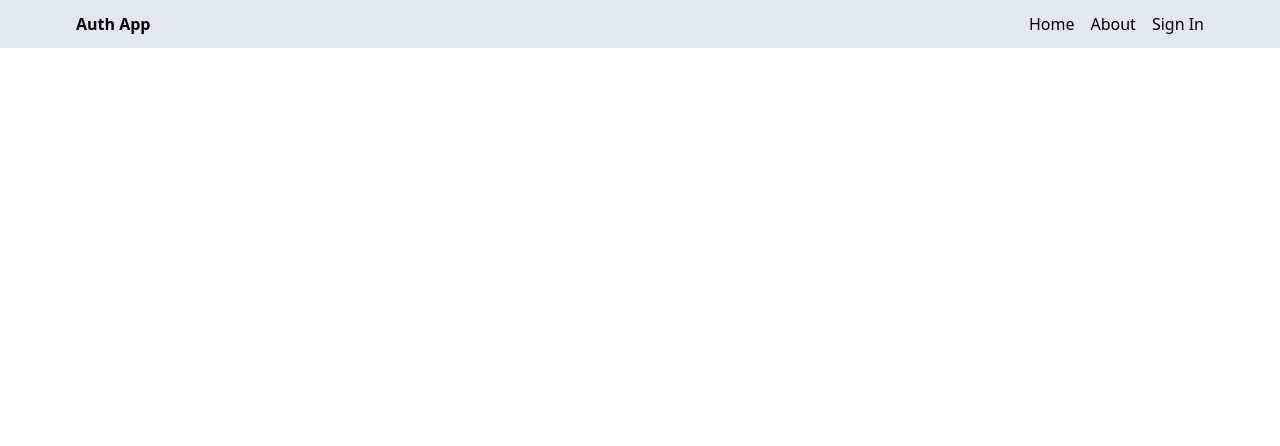
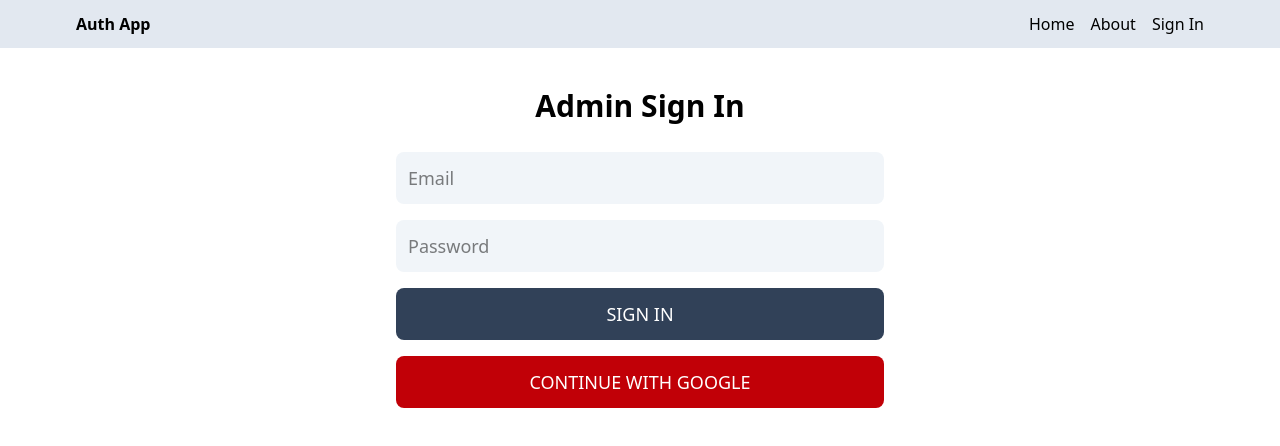
Before and after one commit to Maneesha-V/UMS, a React (Vite) app in the folder client/: page /admin/sign-in in a window 1280 px wide. Shown: the top 446 px of the page. Built offline with nearby package versions, Linux system fonts and the light colour scheme; no server answers.

Commit message:
Admin SignIn UI

```diff
--- a/client/src/App.jsx
+++ b/client/src/App.jsx
@@ -6,6 +6,7 @@ import Profile from './pages/Profile'
 import About from './pages/About'
 import Header from './components/Header'
 import PrivateRoute from './components/PrivateRoute'
+import AdminSignIn from './pages/AdminSignIn'
 import { ToastContainer } from "react-toastify";
 import "react-toastify/dist/ReactToastify.css";
 
@@ -21,6 +22,7 @@ const App = () => {
       <Route element={<PrivateRoute />}>
         <Route path="/profile" element={<Profile />} />
       </Route>
+      <Route path="/admin/sign-in" element={<AdminSignIn />} />
     </Routes>
     <ToastContainer position="top-right" autoClose={3000} style={{ marginTop: "60px" }} />
   </BrowserRouter>
--- /dev/null
+++ b/client/src/pages/AdminSignIn.jsx
@@ -0,0 +1,57 @@
+import React, { useState } from "react";
+import { useDispatch, useSelector }  from "react-redux";
+import { signInStart, signInSuccess, signInFailure } from "../redux/user/userSlice.js";
+import { useNavigate } from "react-router-dom";
+import OAuth from "../components/OAuth.jsx";
+
+const AdminSignIn = () => {
+    const [formData,setFormData] = useState({});
+    const { loading, error } = useSelector((state) => state.user);
+    const dispatch = useDispatch();
+    const navigate = useNavigate();
+
+    const handleChange = (e) => {
+        setFormData({...formData,[e.target.id]:e.target.value})
+    }
+    const handleSubmit = async (e) => {
+        e.preventDefault();
+        try{
+            dispatch(signInStart());
+            const res = await fetch("/api/auth/admin/signin", {
+                method: "POST",
+                headers: {
+                  "Content-Type": "application/json",
+                },
+                body: JSON.stringify(formData),
+            });
+            const data = await res.json();
+            console.log("admin-data",data);
+
+            if(data.success === false){
+                dispatch(signInFailure(data));
+                return;
+            }
+            dispatch(signInSuccess(data));
+            navigate("/admin")
+        }catch(err){
+            dispatch(signInFailure(err));
+        }
+    }
+  return (
+    <div className='p-3 max-w-lg mx-auto'>
+      <h1 className='font-bold text-3xl text-center my-7'>Admin Sign In</h1>
+      <form action="" className='flex flex-col gap-4' onSubmit={handleSubmit}>
+        <input type="email" placeholder='Email' id='email' onChange={handleChange}
+        className='bg-slate-100 p-3 rounded-lg text-lg' />
+        <input type="password" placeholder='Password' id='password' onChange={handleChange}
+        className='bg-slate-100 p-3 rounded-lg text-lg' />
+        <button className='bg-slate-700 text-white p-3 rounded-lg uppercase hover:opacity-95
+        disabled:opacity-80v text-lg'>{loading ? 'Loading...' :'Sign In'}</button>
+        <OAuth />
+      </form>
+      <p className="text-red-700 mt-5 text-center">{error ? error.message || 'Something went wrong!' : ""}</p>
+    </div>
+  )
+}
+
+export default AdminSignIn
```
